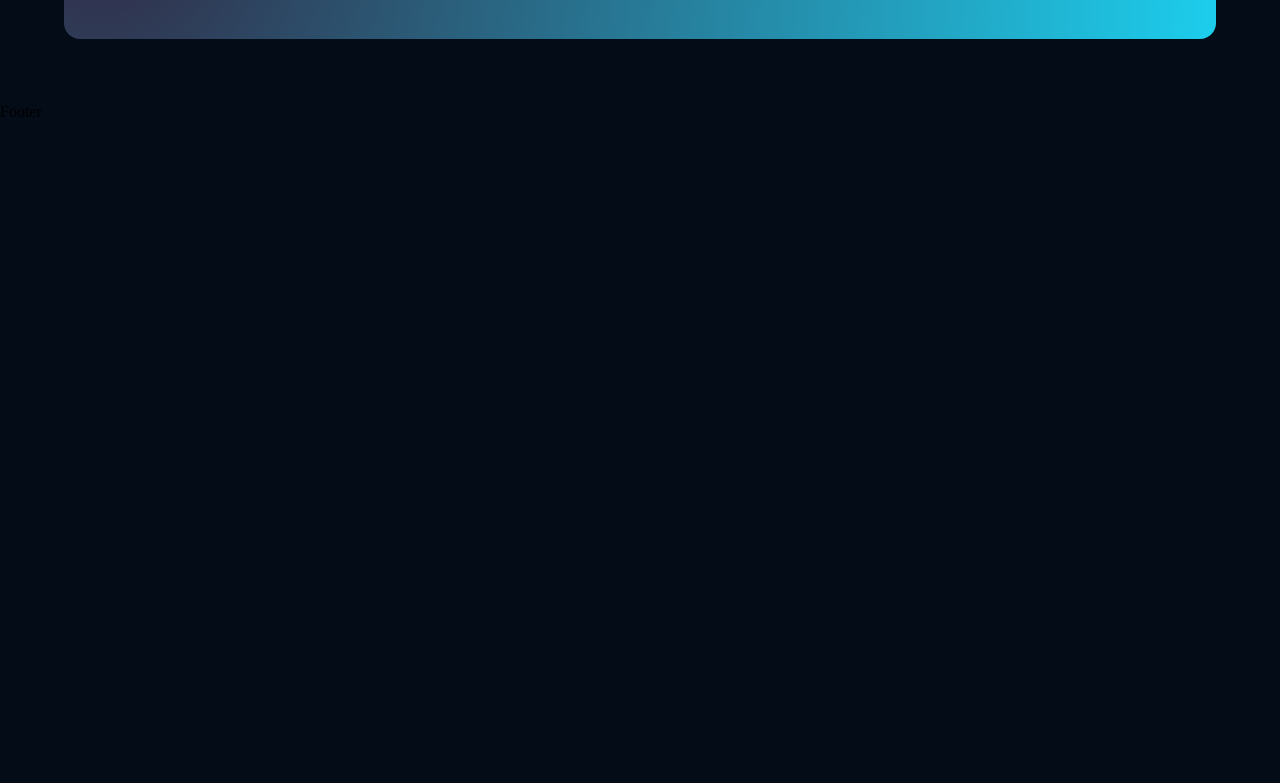
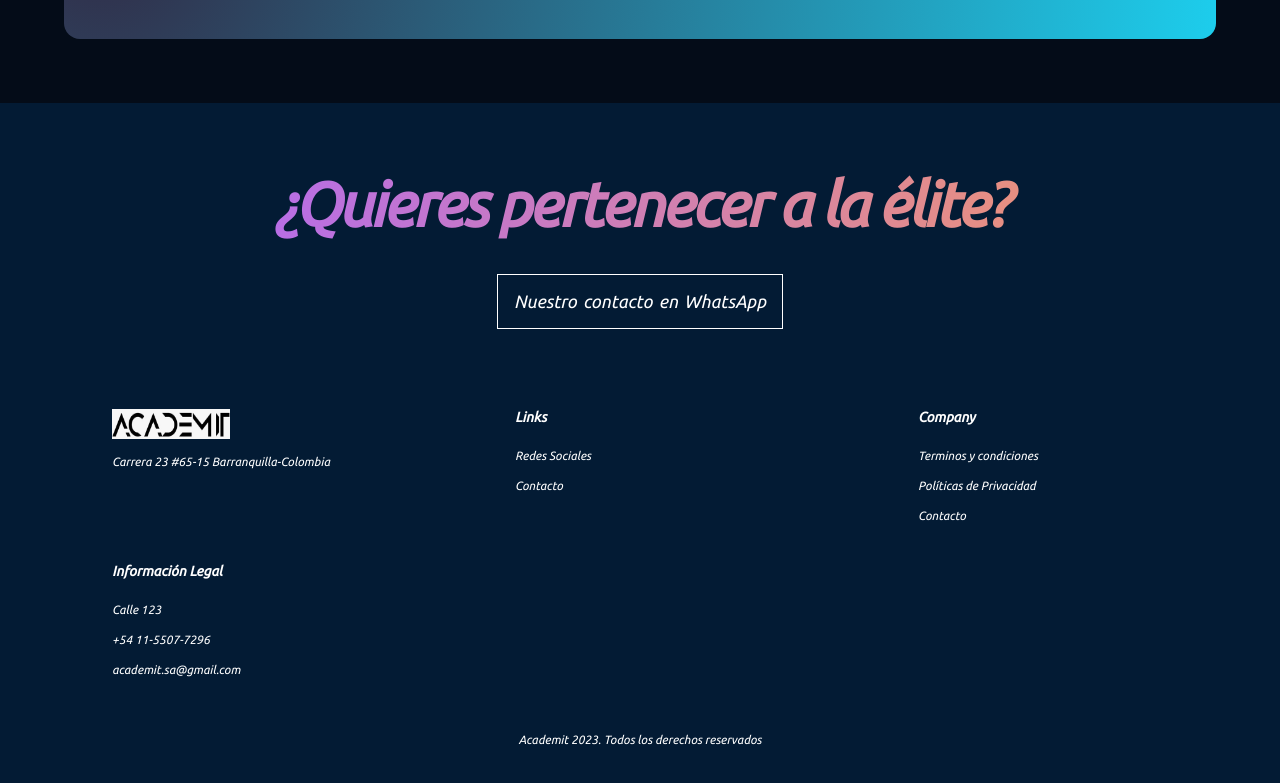
Before and after one commit to AngieCohenDev/WebSite-Academit, a React (Create React App) app: page / in a window 1280 px wide. Shown: the part 4639-5422 px from the top of the page. Before the commit the page ends 4760 px from the top, so only its background shows below. Built offline with nearby package versions, Linux system fonts and the light colour scheme.

Commit message:
Se completo la seccion footer

```diff
--- a/src/containers/footer/Footer.jsx
+++ b/src/containers/footer/Footer.jsx
@@ -1,8 +1,45 @@
 import React from 'react'
+import logo from '../../assets/logo.jpg'
 import './footer.css'
+
 const Footer = () => {
   return (
-    <div>Footer</div>
+    <div className='acad__footer section__padding'>
+      <div className='acad__footer-heading'>
+        <h1 className='gradient__text'>
+          ¿Quieres pertenecer a la  élite?
+        </h1>
+      </div>
+      <div className='acad__footer-btn'>
+          <p>Nuestro contacto en WhatsApp</p>
+      </div>
+      <div className='acad__footer-links'>
+        <div className='acad__footer-links_log'>
+          <img src={logo} alt="logo" />
+          <p>Carrera 23 #65-15 Barranquilla-Colombia</p>
+        </div>
+        <div className='acad__footer-links_div'>
+            <h4>Links</h4>
+            <p>Redes Sociales</p>
+            <p>Contacto</p>
+        </div>
+        <div className='acad__footer-links_div'>
+            <h4>Company</h4>
+            <p>Terminos y condiciones </p>
+            <p>Políticas de Privacidad </p>
+            <p>Contacto</p>
+        </div>
+        <div className='acad__footer-links_div'>
+            <h4>Información Legal</h4>
+            <p>Calle 123 </p>
+            <p> +54 11-5507-7296 </p>
+            <p>academit.sa@gmail.com</p>
+        </div>
+      </div>
+      <div className='acad__footer-copyrigth'>
+          <p>Academit 2023. Todos los derechos reservados</p>
+      </div>
+    </div>
   )
 }
 
--- a/src/containers/footer/footer.css
+++ b/src/containers/footer/footer.css
@@ -0,0 +1,144 @@
+.acad__footer{
+    display: flex;
+    flex-direction: column;
+    justify-content: center;
+    align-items: center;
+
+    background: var(--color-footer);
+}
+
+.acad__footer-heading{
+    width: 100%;
+    text-align: center;
+
+    margin-bottom: 2rem;
+}
+
+.acad__footer-heading h1{
+    font-family: var(--font-family);
+    font-weight: 800;
+    font-size: 62px;
+    line-height: 75px;
+    text-align: center;
+    letter-spacing: -0.04em;
+}
+
+.acad__footer-btn{
+    display: flex;
+    justify-content: center;
+    align-items: center;
+
+    padding: 1rem;
+    border: 1px solid #fff;
+    text-align: center;
+
+    margin-bottom: 4rem;
+    cursor: pointer;
+}
+
+
+.acad__footer-btn p{
+    box-sizing: border-box;
+    font-family: var(--font-family);
+    font-size: 18px;
+    line-height: 21px;
+    color: #fff;
+    word-spacing: 2px;
+}
+
+.acad__footer-links{
+    display: flex;
+    justify-content: space-between;
+    align-items: flex-start;
+    flex-wrap: wrap;
+    flex-direction: row;
+
+    width: 100%;
+    text-align: left;
+}
+
+.acad__footer-links div{
+    width: 250px;
+    margin: 1rem;
+}
+
+.acad__footer-links_log {
+    display: flex;
+    flex-direction: column;
+
+}
+
+.acad__footer-links_log img {
+   width: 118px;
+   height: 30px;
+
+   margin-bottom: 1rem;
+}
+
+.acad__footer-links_log p{
+    font-family: var(--font-family);
+    font-size: 12px;
+    line-height: 14px;
+    color: #fff;
+}
+
+.acad__footer-links_div{
+    display: flex;
+    justify-content: flex-start;flex-direction: column;
+}
+
+.acad__footer-links_div h4{
+    font-family: var(--font-family);
+    font-size: 14px;
+    line-height: 16px;
+    color: #fff;
+
+    margin-bottom: 1rem;
+}
+
+.acad__footer-links_div p{
+    font-family: var(--font-family);
+    font-size: 12px;
+    line-height: 14px;
+    color: #fff;
+
+    margin:0.5rem 0;
+    cursor: pointer;
+}
+
+.acad__footer-copyrigth{
+    margin-top: 2rem;
+    text-align: center;
+    width: 100%;
+}
+
+.acad__footer-copyrigth p{
+    font-family: var(--font-family);
+    font-size: 12px;
+    line-height: 14px;
+    color: #fff;
+}
+
+@media  screen and (max-width:850px){
+    .acad__footer-heading h1{
+        font-size: 44px;
+        line-height: 50px;
+    }
+}
+
+@media  screen and (max-width:550px){
+    .acad__footer-heading h1{
+        font-size: 34px;
+        line-height: 42px;
+    }
+
+    .acad__footer-links_div{
+        margin: 1rem 0;
+    }
+
+    .acad__footer-btn p{
+        font-size: 14px;
+        line-height: 20px;
+    }
+
+}
```
